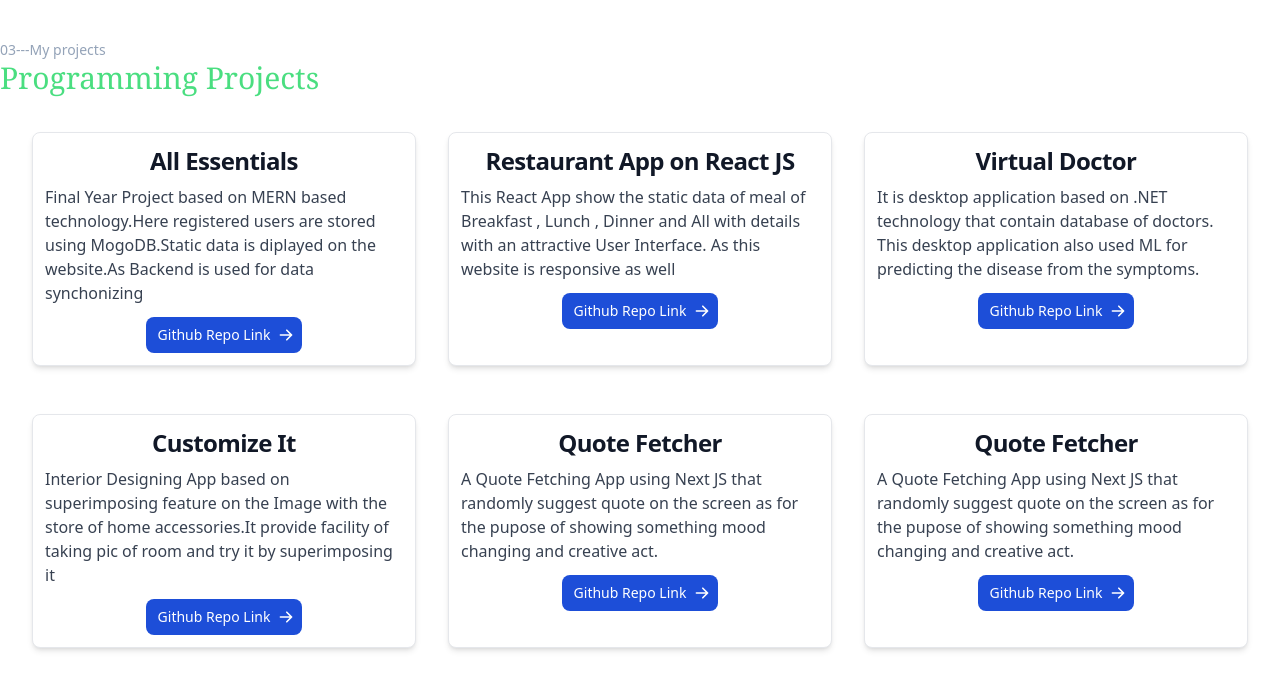
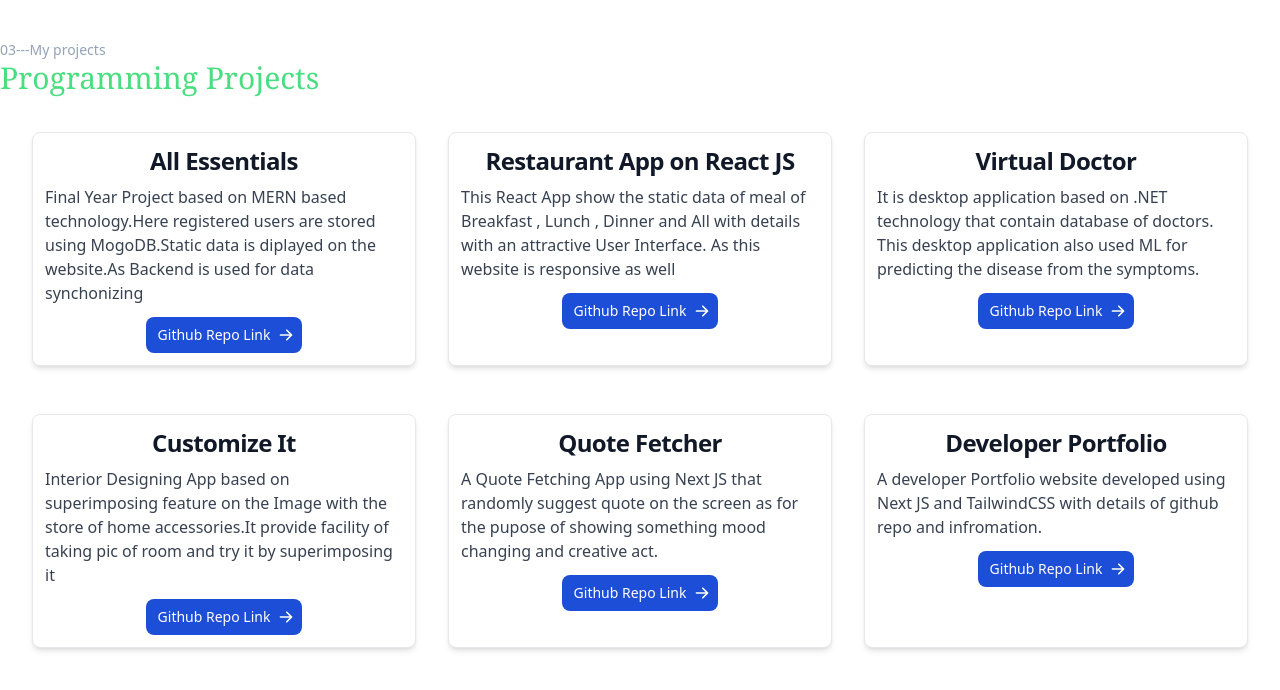
Before and after one commit to zainshahbaz786/devport, a Next.js app: page /Components/Projects in a window 1280 px wide. Shown: the top 690 px of the page. Built offline with nearby package versions, Linux system fonts and the light colour scheme.

Commit message:
improvement in Projects component

```diff
--- a/pages/Components/Projects.js
+++ b/pages/Components/Projects.js
@@ -41,10 +41,7 @@ const Projects = () => {
         </a>
 
         {/* for viewing video */}
-    {/*    <a type="button" href="#" className="text-green-600 border py-2 px-3 border-black hover:bg-orange-300 hover:text-white focus:ring-4 focus:outline-none focus:ring-blue-300 font-medium rounded-full text-sm  text-center inline-flex items-center dark:border-blue-500 dark:text-blue-500 dark:hover:text-white dark:focus:ring-blue-800">
-  <svg aria-hidden="true" className="w-3 h-3" fill="currentColor" viewBox="0 0 20 20" xmlns="http://www.w3.org/2000/svg"><path fillRule="evenodd" d="M10.293 3.293a1 1 0 011.414 0l6 6a1 1 0 010 1.414l-6 6a1 1 0 01-1.414-1.414L14.586 11H3a1 1 0 110-2h11.586l-4.293-4.293a1 1 0 010-1.414z" clipRule="evenodd"></path></svg>
-  <span className="sr-only">Icon description</span>
-</a> */}
+
         </div>
     </div>
 </div>
@@ -69,10 +66,7 @@ const Projects = () => {
             <svg aria-hidden="true" className="ml-2 -mr-1 w-4 h-4" fill="currentColor" viewBox="0 0 20 20" xmlns="http://www.w3.org/2000/svg"><path fillRule="evenodd" d="M10.293 3.293a1 1 0 011.414 0l6 6a1 1 0 010 1.414l-6 6a1 1 0 01-1.414-1.414L14.586 11H3a1 1 0 110-2h11.586l-4.293-4.293a1 1 0 010-1.414z" clipRule="evenodd"></path></svg>
         </a>
           {/* for viewing video */}
-          {/* <a type="button" href="#" className="text-green-600 border py-2 px-3  border-black hover:bg-orange-300 hover:text-white focus:ring-4 focus:outline-none focus:ring-blue-300 font-medium rounded-full text-sm  text-center inline-flex items-center dark:border-blue-500 dark:text-blue-500 dark:hover:text-white dark:focus:ring-blue-800">
-  <svg aria-hidden="true" className="w-3 h-3" fill="currentColor" viewBox="0 0 20 20" xmlns="http://www.w3.org/2000/svg"><path fillRule="evenodd" d="M10.293 3.293a1 1 0 011.414 0l6 6a1 1 0 010 1.414l-6 6a1 1 0 01-1.414-1.414L14.586 11H3a1 1 0 110-2h11.586l-4.293-4.293a1 1 0 010-1.414z" clipRule="evenodd"></path></svg>
-  <span className="sr-only">Icon description</span>
-</a> */}
+
         </div>
     </div>
 </div>
@@ -95,10 +89,7 @@ const Projects = () => {
         </a>
 
           {/* for viewing video */}
-      {/*    <a type="button" href="#" className="text-green-600 border py-2 px-3 border-black hover:bg-orange-300 hover:text-white focus:ring-4 focus:outline-none focus:ring-blue-300 font-medium rounded-full text-sm  text-center inline-flex items-center dark:border-blue-500 dark:text-blue-500 dark:hover:text-white dark:focus:ring-blue-800">
-  <svg aria-hidden="true" className="w-3 h-3" fill="currentColor" viewBox="0 0 20 20" xmlns="http://www.w3.org/2000/svg"><path fillRule="evenodd" d="M10.293 3.293a1 1 0 011.414 0l6 6a1 1 0 010 1.414l-6 6a1 1 0 01-1.414-1.414L14.586 11H3a1 1 0 110-2h11.586l-4.293-4.293a1 1 0 010-1.414z" clipRule="evenodd"></path></svg>
-  <span className="sr-only">Icon description</span>
-</a> */}
+
         </div>
     </div>
 </div>
@@ -127,10 +118,7 @@ const Projects = () => {
             <svg aria-hidden="true" className="ml-2 -mr-1 w-4 h-4" fill="currentColor" viewBox="0 0 20 20" xmlns="http://www.w3.org/2000/svg"><path fillRule="evenodd" d="M10.293 3.293a1 1 0 011.414 0l6 6a1 1 0 010 1.414l-6 6a1 1 0 01-1.414-1.414L14.586 11H3a1 1 0 110-2h11.586l-4.293-4.293a1 1 0 010-1.414z" clipRule="evenodd"></path></svg>
         </a>
           {/* for viewing video */}
-      {/*    <a type="button" href="#" className="text-green-600 border py-2 px-3 border-black hover:bg-orange-300 hover:text-white focus:ring-4 focus:outline-none focus:ring-blue-300 font-medium rounded-full text-sm  text-center inline-flex items-center dark:border-blue-500 dark:text-blue-500 dark:hover:text-white dark:focus:ring-blue-800">
-  <svg aria-hidden="true" className="w-3 h-3" fill="currentColor" viewBox="0 0 20 20" xmlns="http://www.w3.org/2000/svg"><path fillRule="evenodd" d="M10.293 3.293a1 1 0 011.414 0l6 6a1 1 0 010 1.414l-6 6a1 1 0 01-1.414-1.414L14.586 11H3a1 1 0 110-2h11.586l-4.293-4.293a1 1 0 010-1.414z" clipRule="evenodd"></path></svg>
-  <span className="sr-only">Icon description</span>
-</a> */}
+
         </div>
     </div>
 </div>
@@ -152,10 +140,7 @@ const Projects = () => {
             <svg aria-hidden="true" className="ml-2 -mr-1 w-4 h-4" fill="currentColor" viewBox="0 0 20 20" xmlns="http://www.w3.org/2000/svg"><path fillRule="evenodd" d="M10.293 3.293a1 1 0 011.414 0l6 6a1 1 0 010 1.414l-6 6a1 1 0 01-1.414-1.414L14.586 11H3a1 1 0 110-2h11.586l-4.293-4.293a1 1 0 010-1.414z" clipRule="evenodd"></path></svg>
         </a>
           {/* for viewing video */}
-      {/*    <a type="button" href="#" className="text-green-600 border py-2 px-3 border-black hover:bg-orange-300 hover:text-white focus:ring-4 focus:outline-none focus:ring-blue-300 font-medium rounded-full text-sm  text-center inline-flex items-center dark:border-blue-500 dark:text-blue-500 dark:hover:text-white dark:focus:ring-blue-800">
-  <svg aria-hidden="true" className="w-3 h-3" fill="currentColor" viewBox="0 0 20 20" xmlns="http://www.w3.org/2000/svg"><path fillRule="evenodd" d="M10.293 3.293a1 1 0 011.414 0l6 6a1 1 0 010 1.414l-6 6a1 1 0 01-1.414-1.414L14.586 11H3a1 1 0 110-2h11.586l-4.293-4.293a1 1 0 010-1.414z" clipRule="evenodd"></path></svg>
-  <span className="sr-only">Icon description</span>
-</a> */}
+
         </div>
     </div>
 </div>
@@ -169,19 +154,16 @@ const Projects = () => {
     </a>
     <div className="p-3">
 
-            <h5 className="mb-2 text-2xl font-bold tracking-tight text-gray-900 dark:text-white text-center">Quote Fetcher </h5>
+            <h5 className="mb-2 text-2xl font-bold tracking-tight text-gray-900 dark:text-white text-center">Developer Portfolio  </h5>
 
-        <p className="mb-3 font-normal text-gray-700 dark:text-gray-400">A Quote Fetching App using Next JS that randomly suggest quote on the screen as for the pupose of showing something mood changing and creative act.</p>
+        <p className="mb-3 font-normal text-gray-700 dark:text-gray-400">A developer Portfolio website developed using Next JS and TailwindCSS with details of github repo and infromation.</p>
       <div className='text-center justify-center'>
-        <a href="https://github.com/zainshahbaz786/quote-fetcher" className="inline-flex items-center py-2 px-3 text-sm font-medium text-center text-white bg-blue-700 rounded-lg hover:bg-blue-800 focus:ring-4 focus:outline-none focus:ring-blue-300 dark:bg-blue-600 dark:hover:bg-blue-700 dark:focus:ring-blue-800">
+        <a href="https://github.com/zainshahbaz786/devport" className="inline-flex items-center py-2 px-3 text-sm font-medium text-center text-white bg-blue-700 rounded-lg hover:bg-blue-800 focus:ring-4 focus:outline-none focus:ring-blue-300 dark:bg-blue-600 dark:hover:bg-blue-700 dark:focus:ring-blue-800">
             Github Repo Link
             <svg aria-hidden="true" className="ml-2 -mr-1 w-4 h-4" fill="currentColor" viewBox="0 0 20 20" xmlns="http://www.w3.org/2000/svg"><path fillRule="evenodd" d="M10.293 3.293a1 1 0 011.414 0l6 6a1 1 0 010 1.414l-6 6a1 1 0 01-1.414-1.414L14.586 11H3a1 1 0 110-2h11.586l-4.293-4.293a1 1 0 010-1.414z" clipRule="evenodd"></path></svg>
         </a>
           {/* for viewing video */}
-      {/*    <a type="button" href="#" className="text-green-600 border py-2 px-3 border-black hover:bg-orange-300 hover:text-white focus:ring-4 focus:outline-none focus:ring-blue-300 font-medium rounded-full text-sm  text-center inline-flex items-center dark:border-blue-500 dark:text-blue-500 dark:hover:text-white dark:focus:ring-blue-800">
-  <svg aria-hidden="true" className="w-3 h-3" fill="currentColor" viewBox="0 0 20 20" xmlns="http://www.w3.org/2000/svg"><path fillRule="evenodd" d="M10.293 3.293a1 1 0 011.414 0l6 6a1 1 0 010 1.414l-6 6a1 1 0 01-1.414-1.414L14.586 11H3a1 1 0 110-2h11.586l-4.293-4.293a1 1 0 010-1.414z" clipRule="evenodd"></path></svg>
-  <span className="sr-only">Icon description</span>
-</a> */}
+
         </div>
     </div>
 </div>
```
